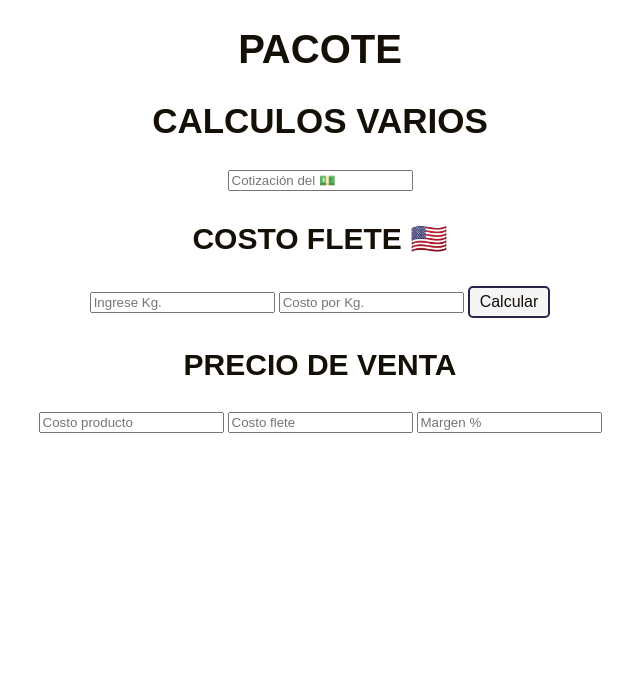
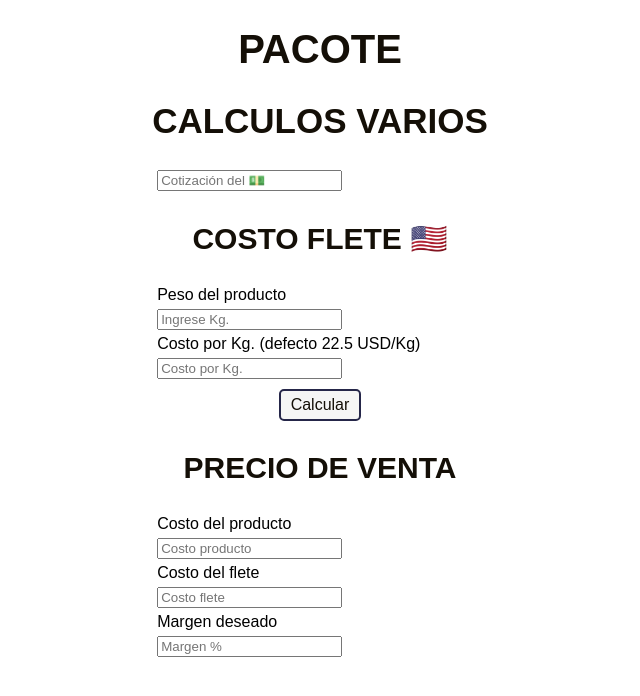
Before and after one commit to Dorir/pacote.github.io, a plain HTML site: page index.html in a window 1280 px wide. Shown: the whole page, without its empty margins (320-960 px from the left). Drawn offline with Linux system fonts and the light colour scheme.

Commit message:
Add files via upload

```diff
--- a/index.html
+++ b/index.html
@@ -14,15 +14,20 @@
         <input type="number" id="cotizacion" class="entradas" placeholder="Cotización del &#128181 ">
         <div id="flete">
             <h3>Costo Flete &#127482&#127480</h3>
+            <label for="peso">Peso del producto</label>
             <input type="number" id="peso" class="entradas" placeholder="Ingrese Kg.">
+            <label for="costoKg">Costo por Kg. (defecto 22.5 USD/Kg)</label>
             <input type="number" id="costoKg" class="entradas" placeholder="Costo por Kg. ">
-            <button class="boton calculos" id="calcularFlete">Calcular</button>
+            <button id="calcularFlete" class="boton calculos" >Calcular</button>
         </div>
         <div id="precio">
             <h3>Precio de venta</h3>
-            <input type="number" class="entradas" placeholder="Costo producto">
-            <input type="number" class="entradas" placeholder="Costo flete">
-            <input type="number" class="entradas" placeholder="Margen %">
+            <label for="costoProducto">Costo del producto</label>
+            <input type="number" id="costoProducto" class="entradas" placeholder="Costo producto">
+            <label for="costoFlete">Costo del flete</label>
+            <input type="number" id="costoFlete" class="entradas" placeholder="Costo flete">
+            <label for="margen">Margen deseado</label>
+            <input type="number" id="margen" class="entradas" placeholder="Margen %" >
         </div>
     </div>
 </body>
--- a/style.css
+++ b/style.css
@@ -6,36 +6,38 @@
 .color5 {color: #ebe6f6;}
 */
 #contenedor{
+    border-radius: 10px;
+    overflow: hidden;
     width: fit-content;
     text-align: center; /*alinear o centrar */
     position: absolute; /*?*/
     inset: 0;           /*?*/
     margin: auto;
     font-weight: normal;
+    font-family: Arial;
+    box-shadow: 0 14px 28px rgba(0,0,0,0.25),
 }
 h1 {
     color: #140f07;
-
     font-size: 40px;
-    font-family: Arial;
     text-transform: uppercase;
   }
 h2 {
     color: #140f07;
-
     font-size: 35px;
-    font-family: Arial;
     text-transform: uppercase;
 }
 h3 {
     color: #140f07;
-
     font-size: 30px;
-    font-family: Arial;
     text-transform: uppercase;
 }
 
-
+label,input{
+    display: block;
+    text-align: left;
+    margin: 5px;
+}
 
 .entradas{
     text-align: left;
@@ -50,6 +52,7 @@ h3 {
     text-align: center;
     text-decoration: none;
     display: inline-block;
+    margin-top: 5px;
     font-size: 16px;
     border-radius: 5px;
     transition-duration: 0.4s;
```
